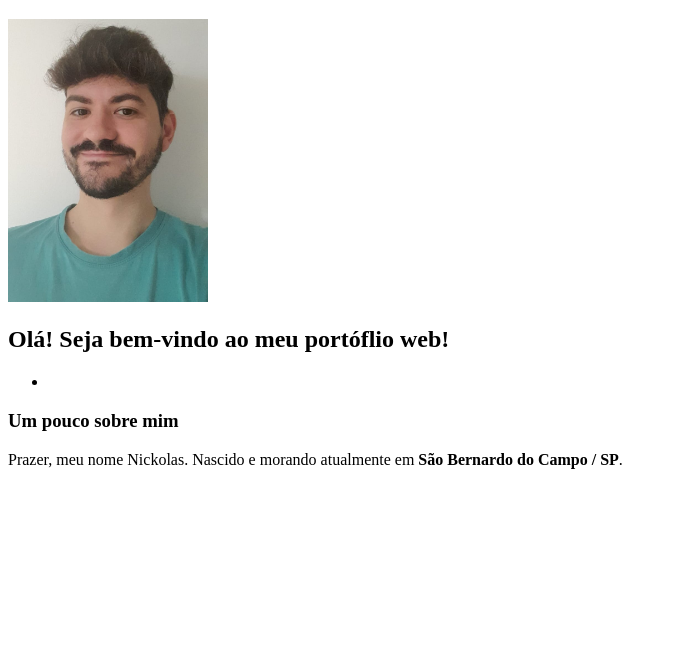
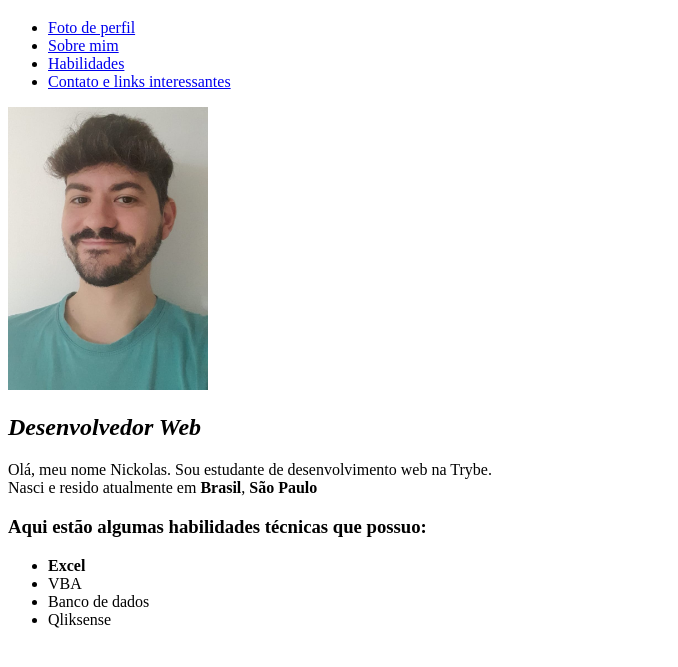
Before and after one commit to nickolasvm/nickolasvm.github.io, a plain HTML site: page index.html in a window 1280 px wide. Shown: the part 61-728 px from the top of the page, without its empty margins (0-678 px from the left). Drawn offline with Linux system fonts and the light colour scheme.

Commit message:
Inclusão de habilidades e criação de links internos

```diff
--- a/index.html
+++ b/index.html
@@ -7,23 +7,29 @@
 </head>
 <body>
     <h1>Nickolas Viana Martinucci</h1>
+    <ul>
+        <li><a href="#profile-picture">Foto de perfil</a></li>
+        <li><a href="#about-me">Sobre mim</a></li>
+        <li><a href="#habilities">Habilidades</a></li>
+        <li><a href="#">Contato e links interessantes</a></li>
+    </ul>
     <img
+        id="profile-picture"
         src="./images/minha_foto.jpg"
         width="200px"
-        alt="foto-de-nickolas"
+        alt="foto-de-perfil-nickolas"
     >
-    <h2>Olá! Seja bem-vindo ao meu portóflio web!</h2>
+    <h2 id="about-me"><em>Desenvolvedor Web</em></h2>
+    <p>
+        Olá, meu nome Nickolas. Sou estudante de desenvolvimento web na Trybe.
+        <br>Nasci e resido atualmente em <strong>Brasil</strong>, <strong>São Paulo</strong>
+    </p>
+    <h3 id="habilities">Aqui estão algumas habilidades técnicas que possuo:</h3>
     <ul>
-        <li></li>
+        <li><strong>Excel</strong></li>
+        <li>VBA</li>
+        <li>Banco de dados</li>
+        <li>Qliksense</li>
     </ul>
-    <h3> Um pouco sobre mim</h3>
-    <p>
-        Prazer, meu nome Nickolas.
-        Nascido e morando atualmente em <strong>São Bernardo do Campo / SP</strong>.
-    </p>
-    <p>
-
-    </p>
-
 </body>
 </html>
```
